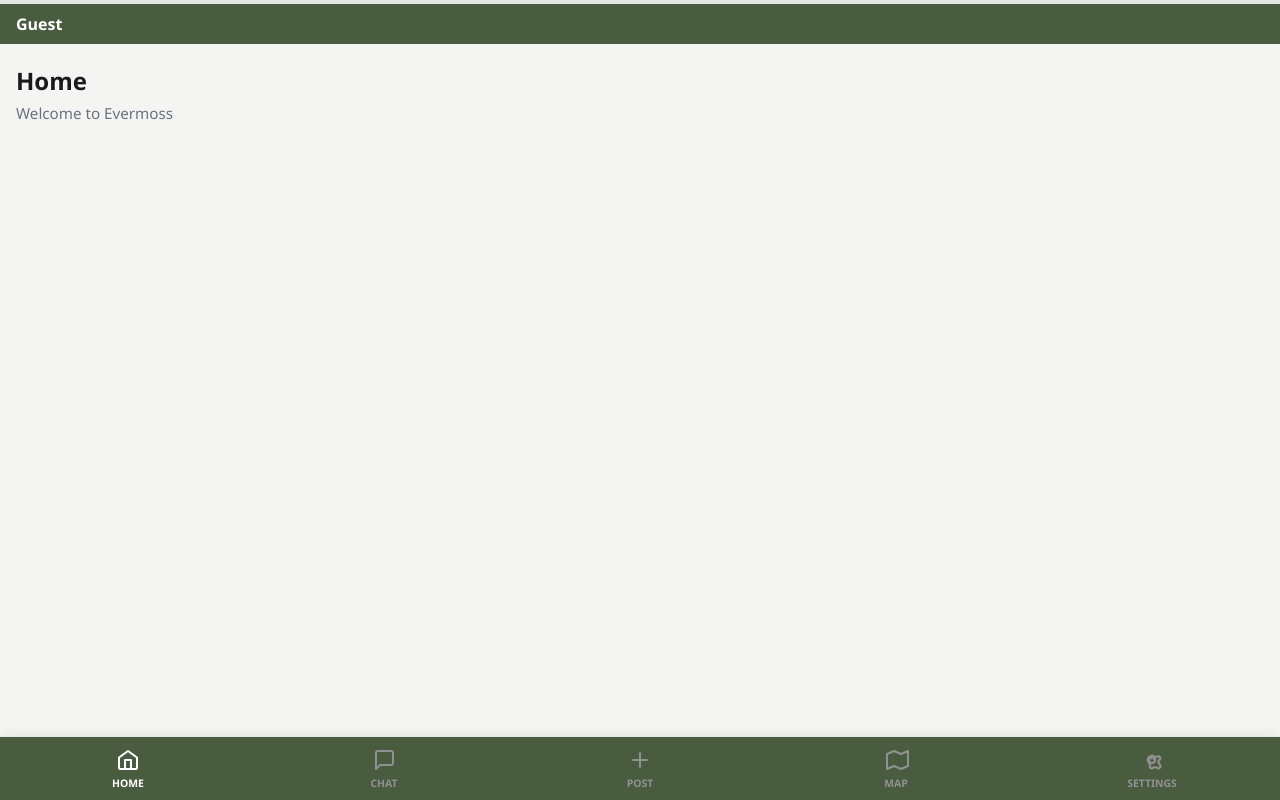
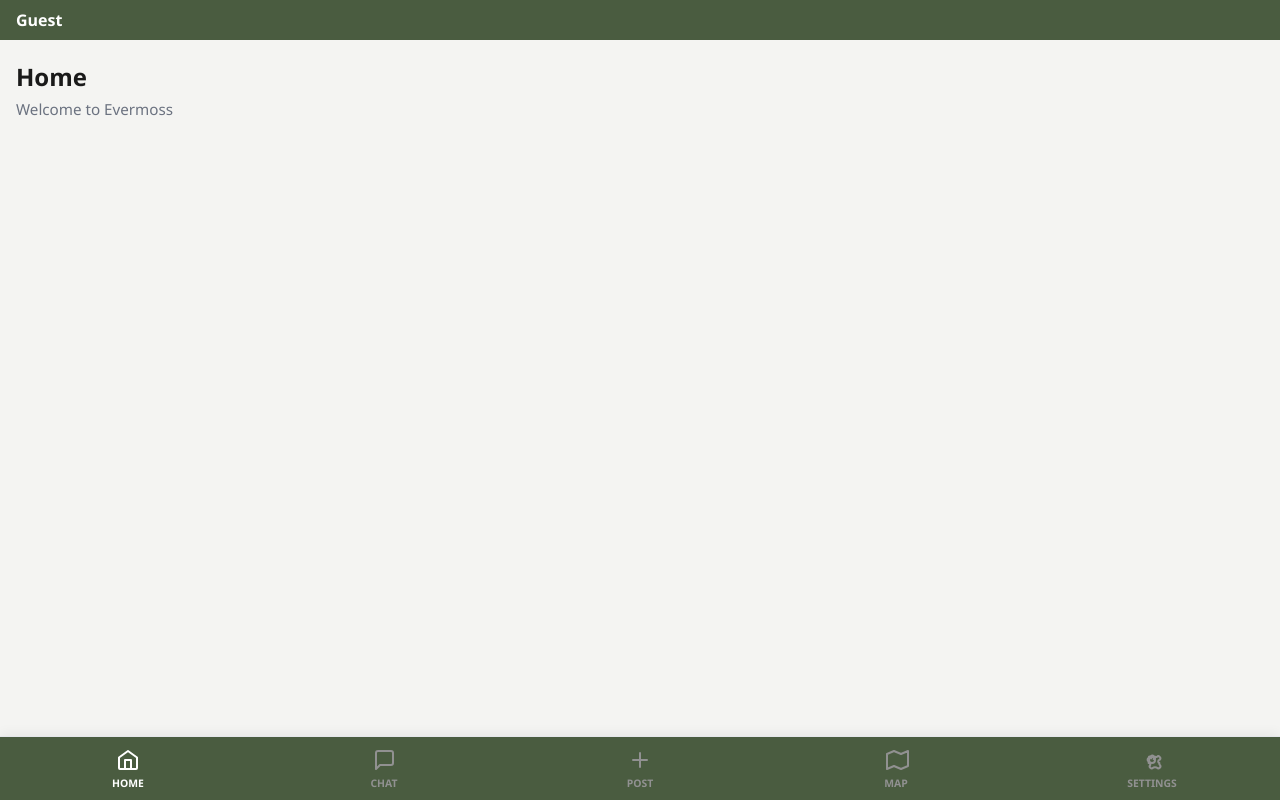
Before and after one commit to JamieH453/Evermoss, a plain HTML site: page index.html in a window 1280 px wide. Drawn offline with Linux system fonts and the light colour scheme.

Commit message:
Update index.html

```diff
--- a/index.html
+++ b/index.html
@@ -14,7 +14,7 @@
     <link rel="stylesheet" href="styles.css" />
   </head>
   <body class="darkmode">
-<button id="theme-switch">
+
 
 </button>
     <header class="top-header" style="background:#4A5c40;color:#fff;padding:12px 16px;display:flex;align-items:center;justify-content:space-between;gap:12px;">
```
